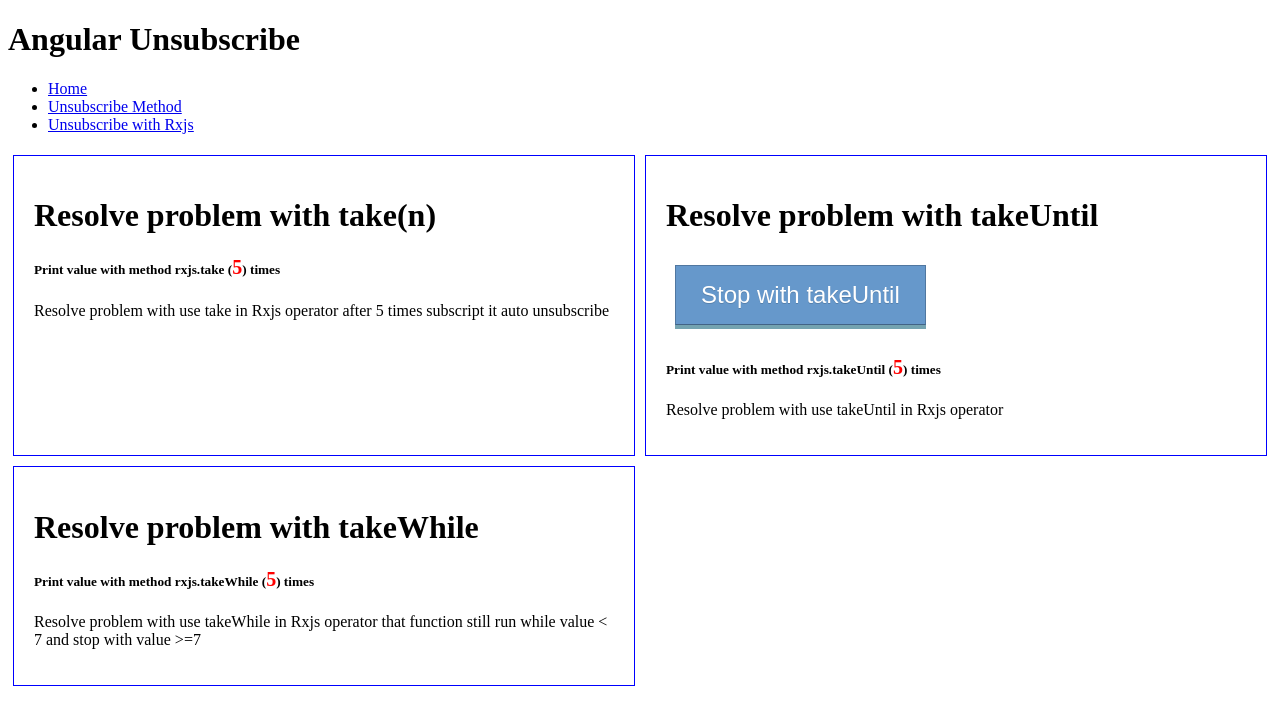
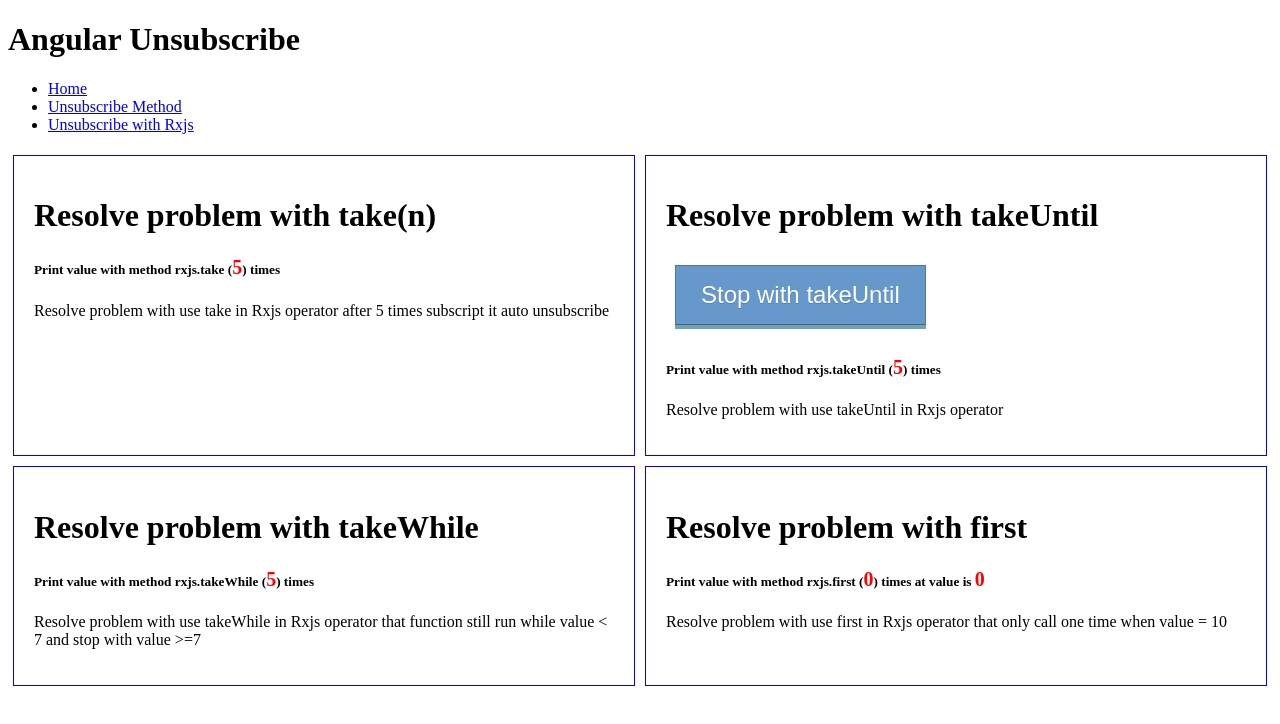
Before and after one commit to tangbinhlam/angular-auto-unsubscribe, an Angular app: page /uns-rxjs in a window 1280 px wide. Shown: the top 724 px of the page. Built offline with nearby package versions, Linux system fonts and the light colour scheme.

Commit message:
Resolve problem with "first" Rxjs operation

```diff
--- a/src/app/unsubscribe-use-rxjs/unsubscribe-use-rxjs.component.html
+++ b/src/app/unsubscribe-use-rxjs/unsubscribe-use-rxjs.component.html
@@ -17,4 +17,10 @@
     <h5 >Print value with method rxjs.takeWhile (<span>{{takeWhileCount}}</span>) times</h5>
     <p>Resolve problem with use takeWhile in Rxjs operator that function still run while value < 7 and stop with value >=7 </p>
   </div>
+
+  <div class="item">
+    <h1> Resolve problem with first</h1>
+    <h5 >Print value with method rxjs.first (<span>{{takeFirstCount}}</span>) times at value is <span>{{takeFirstValue}}</span></h5>
+    <p>Resolve problem with use first in Rxjs operator that only call one time when value = 10 </p>
+  </div>
 </div>
--- a/src/app/unsubscribe-use-rxjs/unsubscribe-use-rxjs.component.ts
+++ b/src/app/unsubscribe-use-rxjs/unsubscribe-use-rxjs.component.ts
@@ -29,6 +29,9 @@ export class UnsubscribeUseRxjsComponent implements OnInit {
 
   takeWhileCount = 0;
 
+  takeFirstCount = 0;
+  takeFirstValue = 0;
+
   constructor() {}
 
   ngOnInit(): void {
@@ -59,14 +62,15 @@ export class UnsubscribeUseRxjsComponent implements OnInit {
         this.takeWhileCount++;
         console.log(printValue);
       });
-    /*
-    this.subcriptionTake = interval(1000).subscribe((value) => {
-      console.log(`Print value with method rxjs.takeWhile ${value}`);
-    });
-    this.subcriptionTake = interval(1000).subscribe((value) => {
-      console.log(`Print value with method rxjs.first ${value}`);
-    });
-    */
+
+    this.subcriptionFirst = interval(1000)
+      .pipe(first((value) => value === 10))
+      .subscribe((value) => {
+        const printValue = `Print value with method rxjs.first ${value}`;
+        this.takeFirstCount++;
+        this.takeFirstValue = value;
+        console.log(printValue);
+      });
   }
 
   onClickSopWithTakeUntil() {
```
Also changed, not shown: 1 other file (tests, documents, lock files or other folders).
